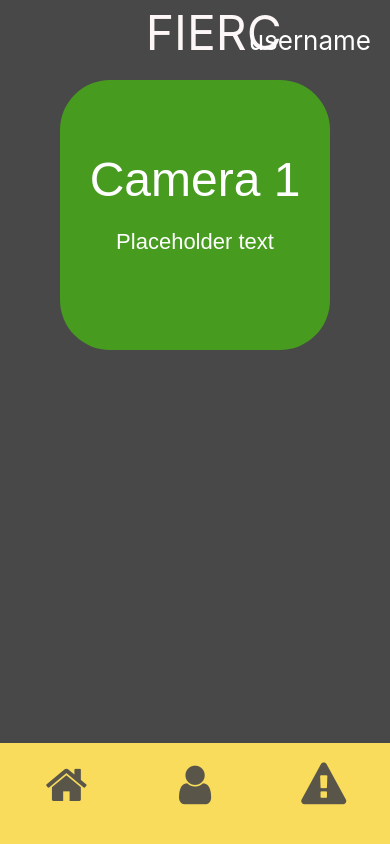
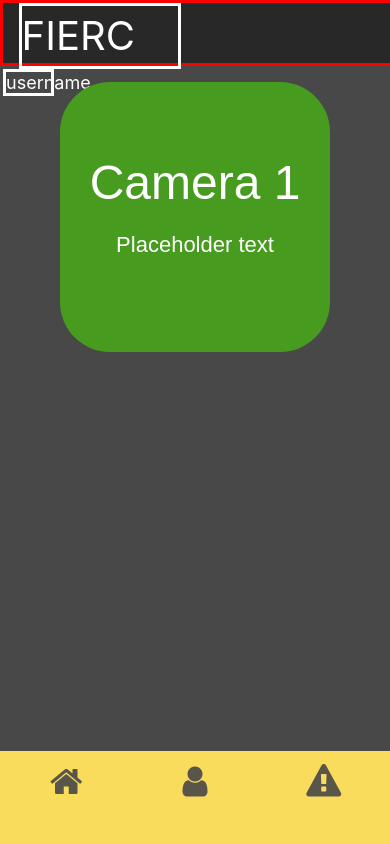
Before and after one commit to supraditya/Fierc, a React (Create React App) app: page / in a window 390 px wide. Built offline with nearby package versions, Linux system fonts and the light colour scheme.

Commit message:
Modified navbar, changed to class based component

```diff
--- a/src/App.js
+++ b/src/App.js
@@ -14,6 +14,10 @@ function App() {
           <div className="site-title">FIERC</div>
           <div className="site-username">username</div>
         </div>
+        <div className="mobile-head-container">
+          <div className="mobile-site-title">FIERC</div>
+          <div className="mobile-site-username">username</div>
+        </div>
         <Navbar/>
         <MobileNav/>
         <Route exact path='/' component={Home}/>
--- a/src/components/Navbar.js
+++ b/src/components/Navbar.js
@@ -1,17 +1,59 @@
-import React from 'react';
+import React, {Component} from 'react';
 import styles from '../stylesheets/Navbar.module.css';
 import {Link} from 'react-router-dom';
-const Navbar=()=>{
+class Navbar extends Component{
+    hSelect()
+    {
+        var h=document.querySelector('.home');
+        var p=document.querySelector('.profile');
+        var e=document.querySelector('.emergency');
+        document.body.style.backgroundColor = "#484848";
+        h.style.color='#484848';
+        h.style.backgroundColor="#F9DC5C";
+        p.style.color='#FFF';
+        p.style.backgroundColor="#484848";
+        e.style.color='#E54545';
+        e.style.backgroundColor="#484848";
+    }
+    pSelect()
+    {
+        var h=document.querySelector('.home');
+        var p=document.querySelector('.profile');
+        var e=document.querySelector('.emergency');
+        document.body.style.backgroundColor = "#484848";
+        p.style.color='#484848';
+        p.style.backgroundColor="#F9DC5C";
+        h.style.color='#FFF';
+        h.style.backgroundColor="#484848";
+        e.style.color='#E54545';
+        e.style.backgroundColor="#484848";
+    }
+    eSelect()
+    {
+        var h=document.querySelector('.home');
+        var p=document.querySelector('.profile');
+        var e=document.querySelector('.emergency');
+        e.style.color='#484848';
+        e.style.backgroundColor="#E54545";
+        document.body.style.backgroundColor = "#E54545";
+        p.style.color='#FFF';
+        p.style.backgroundColor="#484848";
+        h.style.color='#FFF';
+        h.style.backgroundColor="#484848";
+    }
+    render()
+    {
         return(
             <div className="container">
              <ul className={styles.list}>
                 <div className={styles.navWrapper}>
-                    <li><Link to="/">HOME</Link></li>
-                    <li><Link to="/profile">PROFILE</Link></li>
-                    <li><Link to="/emergency" style={{color: "#E54545"}}>EMERGENCY</Link></li>
+                        <li className="home"><Link to="/" onClick={this.hSelect}>HOME</Link></li>
+                        <li className="profile"><Link to="/profile" onClick={this.pSelect}>PROFILE</Link></li>
+                        <li className="emergency"><Link to="/emergency" onClick={this.eSelect} style={{color: "#E54545"}}>EMERGENCY</Link></li>
                 </div>
                 </ul>
             </div>
-    )
+        );
+    }
 }
 export default Navbar;
--- a/src/stylesheets/App.css
+++ b/src/stylesheets/App.css
@@ -46,9 +46,67 @@ body
     margin-left: 10%;
     margin-right: 10%;
 }
+@media only screen and (max-width: 530px)
+{
+    .head-container
+    {
+        display: none;
+    }
+
+}
 .site-username
 {
     color: #fff;
     font-size: 26px;
     margin-right: 5%;
 }
+.mobile-head-container
+{
+    display: grid;
+    width: 100%;
+    height: 70px;
+    background-color: #282828;
+    border: solid;
+    border-color: red;
+}
+.mobile-site-title
+{
+    color: #fff;
+    border: solid;
+    width: 40%;
+    font-size: 40px;
+    height: 70px;
+    line-height: 70px;
+    margin-left: 4%;
+    grid-column-start:1;
+    grid-column-end: 3;
+}
+.mobile-site-username
+{
+    /* display: none; */
+    border: solid;
+    float: right;
+    width: 20%;
+    font-size: 18px;
+    color: #fff;
+    margin-right: 2%;
+}
+@media only screen and (max-width: 400px)
+{
+    .mobile-head-container
+    {
+        height: 60px;
+    }
+    .mobile-site-title
+    {
+        height: 60px;
+        line-height: 60px;
+    }
+}
+@media only screen and (min-width: 530px)
+{
+    .mobile-head-container
+    {
+        display: none;
+    }
+}
--- a/src/stylesheets/MobileNav.module.css
+++ b/src/stylesheets/MobileNav.module.css
@@ -1,4 +1,4 @@
-@media only screen and (min-width: 500px)
+@media only screen and (min-width: 810px)
 {
     .nav
     {
@@ -47,7 +47,8 @@ i
     width: 100%;
     color: #484848;
     opacity: 0.9;
-    margin-top: 15%;
+    margin-top:10%;
+    margin-bottom: auto;
 }
 i:active
 {
@@ -57,3 +58,14 @@ span
 {
     font-size:45px;
 }
+@media only screen and (max-width: 400px)
+{
+    span
+    {
+        font-size: 35px;
+    }
+    .nav
+    {
+        height: 11%;
+    }
+}
--- a/src/stylesheets/Navbar.module.css
+++ b/src/stylesheets/Navbar.module.css
@@ -16,15 +16,11 @@
 {
     font-size: 2.1em !important;
     text-decoration: none;
-    color: #FFF;
     width: 33%;
+    /* border: solid;
+    border-color: #fff; */
 }
-.list a:focus
-{
-    transition: all 0.3s;
-    background-color:#F9DC5C;
-    color: #484848;
-}
+
 .navWrapper
 {
     background-color: #484848 !important;
@@ -39,3 +35,12 @@
 {
     color: #E54545;
 }
+.home
+{
+    color: #FFF;
+    border-radius: 50px;
+}
+.profile
+{
+    color: #fff;
+}
```
Lines whose indentation alone changed are shown as unchanged.
